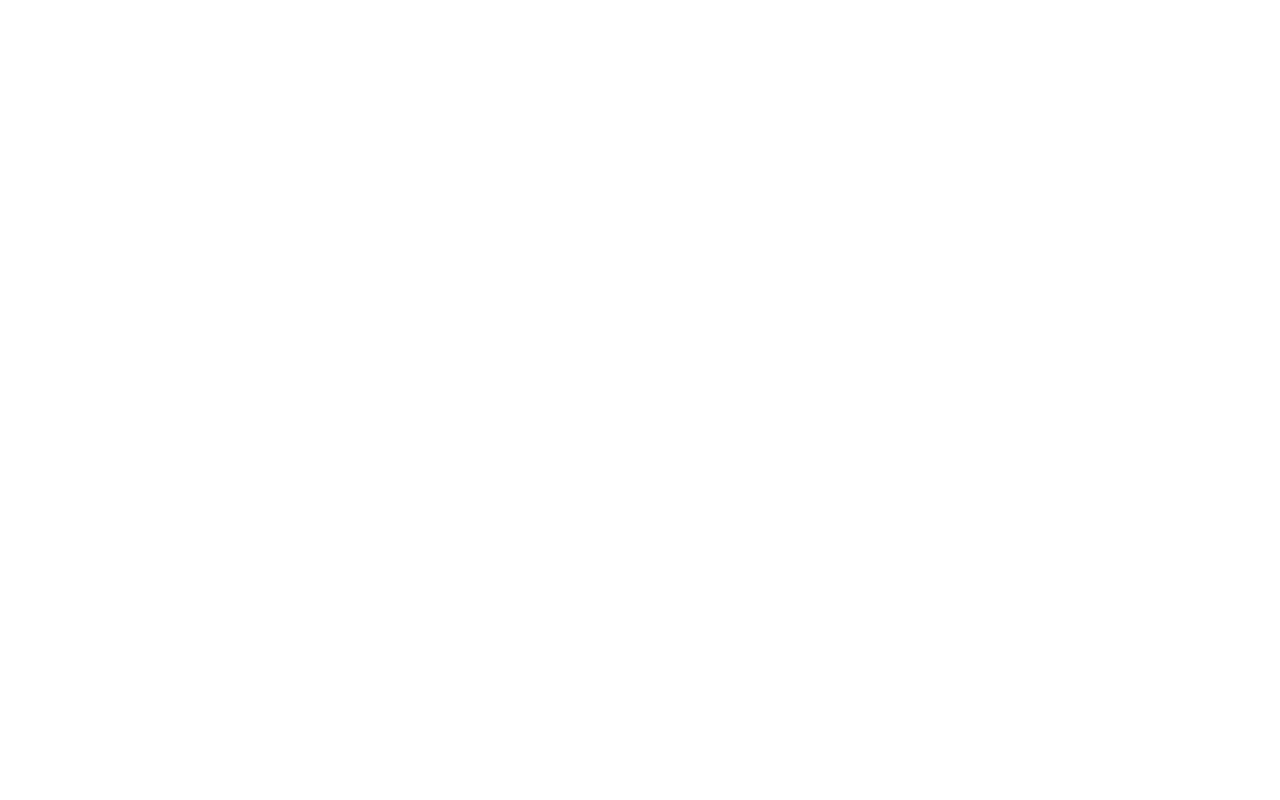
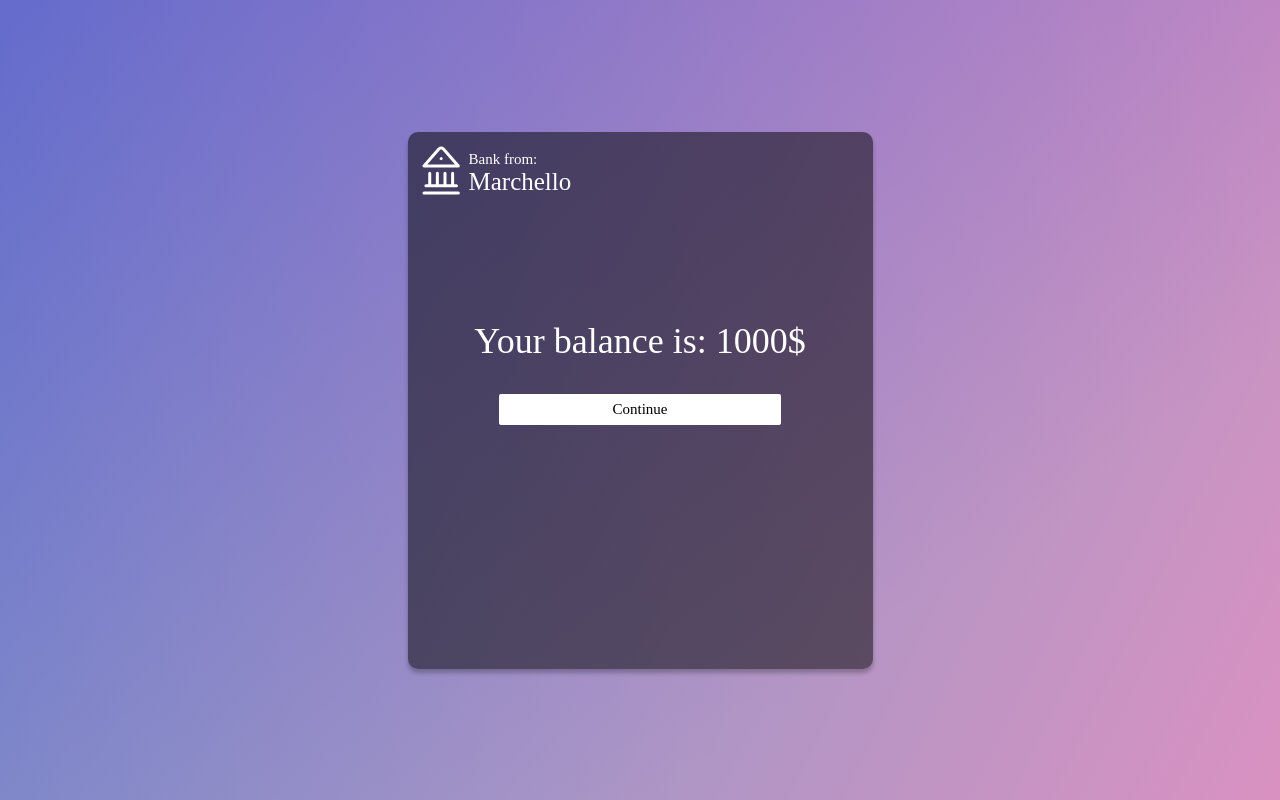
Before and after one commit to Marchello-Projects/Bank-from-Marchello_BFM_, a plain HTML site: page html screens/Ctba screen/ctba.html in a window 1280 px wide. Drawn offline with Linux system fonts and the light colour scheme; a web font is replaced by a local one.

Commit message:
Check the balance amount screen

```diff
--- a/html screens/Ctba screen/ctba.html
+++ b/html screens/Ctba screen/ctba.html
@@ -0,0 +1,38 @@
+<!DOCTYPE html>
+<html lang="en">
+<head>
+    <meta charset="UTF-8">
+    <meta name="viewport" content="width=device-width, initial-scale=1.0">
+    <title>Document</title>
+
+    <link rel="preconnect" href="https://fonts.googleapis.com">
+    <link rel="preconnect" href="https://fonts.gstatic.com" crossorigin>
+    <link href="https://fonts.googleapis.com/css2?family=Overpass+Mono:wght@300..700&display=swap" rel="stylesheet">
+
+    <link rel="stylesheet" href="./ctbaReset.css">
+    <link rel="stylesheet" href="./ctba.css">
+</head>
+<body>
+    <main class="mainContent">
+        <div class="mainContent_mainBlock">
+            <div class="mainContent_mainBlock_logoBlock">
+                <svg xmlns="http://www.w3.org/2000/svg" width="38" height="49" viewBox="0 0 38 49" fill="none">
+                    <path d="M2 47H36.3397M3.90776 39.6326H34.432M7.72329 39.6326V27.3537M15.3543 39.6326V27.3537M22.9854 39.6326V27.3537M30.6164 39.6326V27.3537M19.1699 12.6358L19.184 12.6193M36.3397 19.9864L23.2258 4.98092C21.7906 3.33884 21.073 2.51782 20.2634 2.20601C19.5499 1.93133 18.7898 1.93133 18.0763 2.20601C17.2667 2.51782 16.5492 3.33884 15.114 4.98092L2 19.9864H36.3397Z" stroke="white" stroke-width="3" stroke-linecap="round" stroke-linejoin="round"/>
+                </svg>
+                <div class="mainContent_mainBlock_logoBlock_textBlock">
+                    <p class="mainContent_mainBlock_logoBlock_textBlock_miniTitle">Bank from:</p>
+                    <h1 class="mainContent_mainBlock_logoBlock_textBlock_titleLogo">Marchello</h1>
+                </div>
+            </div>
+            <div class="mainContent_mainBlock_centerBlock">
+                <div class="mainContent_mainBlock_centerBlock_balanceBlock">
+                    <h1 class="mainContent_mainBlock_centerBlock_balanceBlock_titleText">Your balance is: 1000$</h1>
+                    <div class="mainContent_mainBlock_centerBlock_balanceBlock_buttonCenter">
+                        <button class="mainContent_mainBlock_centerBlock_balanceBlock_buttonCenter_button">Continue</button>
+                    </div>
+                </div>
+            </div>
+        </div>
+    </main>
+</body>
+</html>
--- a/html screens/Ctba screen/ctba.scss
+++ b/html screens/Ctba screen/ctba.scss
@@ -0,0 +1,96 @@
+@mixin FlexElement($justify, $align) {
+    display: flex;
+    justify-content: $justify;
+    align-items: $align;
+}
+
+@mixin ForBlocks ($justify) {
+    display: flex;
+    justify-content: $justify;
+}
+
+body {
+    @include FlexElement(center, center);
+    width: 100%;
+    height: 100vh;
+    background: linear-gradient(143deg, rgba(255, 0, 0, 0.20) 0.44%, rgba(250, 255, 0, 0.20) 73.86%), linear-gradient(116deg, #3687FF -4.55%, #D176F1 100%);
+}
+
+.mainContent {
+    &_mainBlock {
+        width: 465px;
+        height: 537px;
+        border-radius: 10px;
+        background: rgba(0, 0, 0, 0.50);
+        box-shadow: 0px 4px 4px 0px rgba(0, 0, 0, 0.25);
+        &_logoBlock {
+            margin: 14px 0 0 14px;
+            position: absolute;
+            display: flex;
+            column-gap: 9px;
+            width: 196px;
+            height: 51px;
+            &_textBlock {
+                width: 137px;
+                height: 51px;
+                &_miniTitle {
+                    color: #FFF;
+                    font-family: "Overpass Mono";
+                    font-size: 15px;
+                    font-style: normal;
+                    font-weight: 400;
+                    line-height: normal;
+                    margin-top: 5px
+                }
+                &_titleLogo {
+                    color: #FFF;
+                    font-family: "Overpass Mono";
+                    font-size: 25px;
+                    font-style: normal;
+                    font-weight: 400;
+                    line-height: normal;
+                }
+            }
+        }
+        &_centerBlock {
+            @include FlexElement(center, center);
+            height: 100%;
+            &_balanceBlock {
+                width: 377px;
+                height: 155px;
+                &_titleText {
+                    color: #FFF;
+                    text-align: center;
+                    font-family: "Overpass Mono";
+                    font-size: 36px;
+                    font-style: normal;
+                    font-weight: 400;
+                }
+                &_buttonCenter {
+                    @include ForBlocks(center);
+                    &_button {
+                        width: 282.5px;
+                        height: 31px;
+                        border-radius: 2px;
+                        background: #ffffff;
+                        color: #000000;
+                        font-family: "Overpass Mono";
+                        font-size: 15px;
+                        font-style: normal;
+                        font-weight: 400;
+                        line-height: normal;
+                        border: none;
+                        transition-duration: 0.6s;
+                        cursor: pointer;
+                        margin-top: 35px;
+                        &:hover {
+                            background: #12A921;
+                            color: #ffffff;
+                            transition-duration: 0.6s;
+                        }
+                    }
+                }
+            }
+        }
+    }
+}
--- /dev/null
+++ b/html screens/Ctba screen/ctbaReset.css
@@ -0,0 +1,17 @@
+/*
+*  html5resetcss
+*/
+html,body,div,span,object,iframe,h1,h2,h3,h4,h5,h6,p,blockquote,pre,abbr,address,cite,code,del,dfn,em,img,ins,kbd,q,samp,small,strong,sub,sup,var,b,i,dl,dt,dd,ol,ul,li,fieldset,form,label,legend,table,caption,tbody,tfoot,thead,tr,th,td,article,aside,canvas,details,figcaption,figure,footer,header,hgroup,menu,nav,section,summary,time,mark,audio,video{margin:0;padding:0;border:0;outline:0;font-size:100%;vertical-align:baseline;background:transparent}
+body{line-height:1}
+article,aside,details,figcaption,figure,footer,header,hgroup,menu,nav,section{display:block}
+nav ul{list-style:none}
+blockquote,q{quotes:none}
+blockquote:before,blockquote:after,q:before,q:after{content:none}
+a{margin:0;padding:0;font-size:100%;vertical-align:baseline;background:transparent}
+ins{background-color:#ff9;color:#000;text-decoration:none}
+mark{background-color:#ff9;color:#000;font-style:italic;font-weight:bold}
+del{text-decoration:line-through}
+abbr[title],dfn[title]{border-bottom:1px dotted;cursor:help}
+table{border-collapse:collapse;border-spacing:0}
+hr{display:block;height:1px;border:0;border-top:1px solid #ccc;margin:1em 0;padding:0}
+input,select{vertical-align:middle}
```
Also changed, not shown: html screens/Ctba screen/ctba.css, 1 other file.
